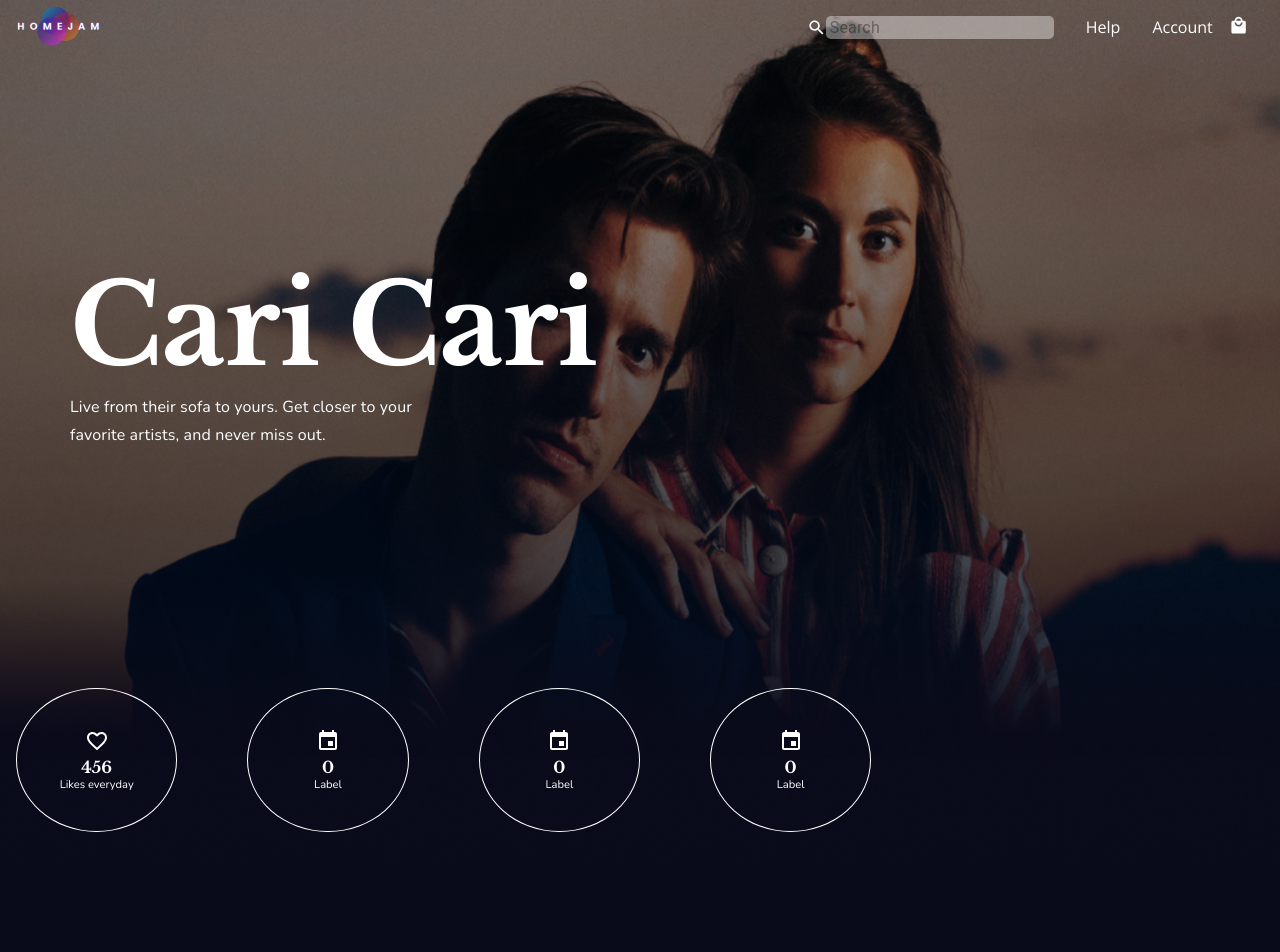
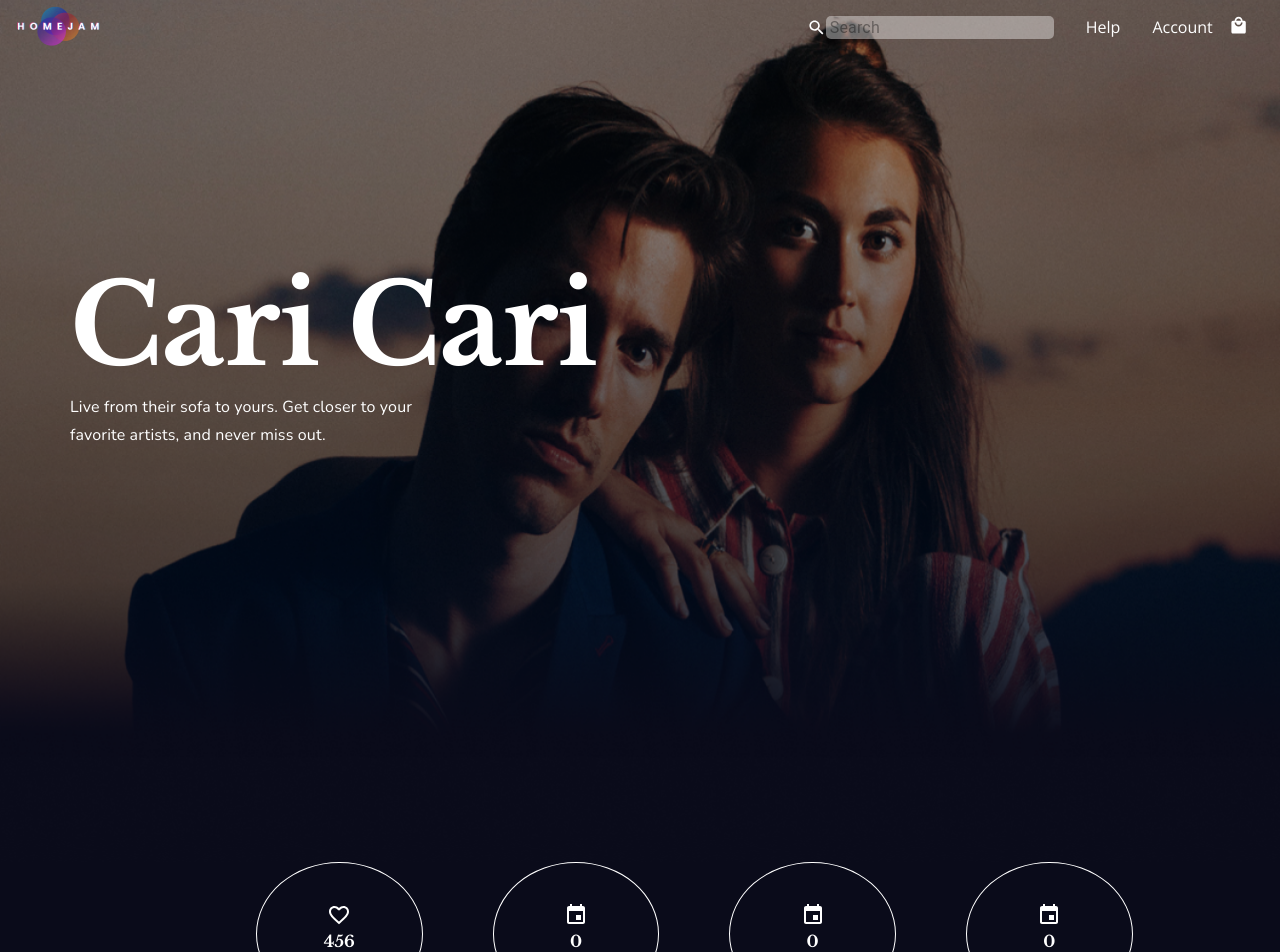
Before and after one commit to bhatshakran/caricari, a React (Create React App) app: page / in a window 1280 px wide. Shown: the top 952 px of the page. Built offline with nearby package versions, Linux system fonts and the light colour scheme; a web font is replaced by a local one.

Commit message:
added pagination icons

```diff
--- a/src/App.css
+++ b/src/App.css
@@ -16,20 +16,15 @@ a {
 .swiper-container {
 	width: 480px;
 }
+@media screen and (max-width: 640px) {
+}
 
 @media screen and (min-width: 640px) {
 	.swiper-container {
 		width: 640px;
 	}
 }
-.track {
-	width: 100%;
-	display: flex;
-	flex-direction: row;
-	justify-content: center;
-	color: '#fff';
-	padding: 0 0 0 1rem;
-}
+
 .swiper-container {
 	width: 100%;
 	height: 100%;
--- a/src/components/Banner.js
+++ b/src/components/Banner.js
@@ -3,7 +3,6 @@ import Navbar from './Navbar';
 import cari from '../images/cari.png';
 import { makeStyles } from '@material-ui/core/styles';
 import { Typography } from '@material-ui/core';
-import GestureCarousel from './GestureCarousel';
 
 const useStyles = makeStyles(theme => ({
 	banner: {
@@ -71,7 +70,6 @@ const Banner = () => {
 						and never miss out.
 					</Typography>
 				</div>
-				<GestureCarousel />
 			</div>
 		</>
 	);
--- a/src/components/GestureCarousel.js
+++ b/src/components/GestureCarousel.js
@@ -7,8 +7,18 @@ import 'swiper/swiper.scss';
 
 const useStyles = makeStyles(theme => ({
 	circleHolder: {
+		background: '#0A0B1A',
+		width: '100%',
+		height: '200px',
+		position: 'relative',
+		overflow: 'hidden',
+	},
+	wrapper: {
+		width: '100%',
 		position: 'absolute',
-		bottom: '30px',
+		left: '20%',
+		top: '0',
+		height: '100%',
 	},
 	cardItem: {
 		width: '144px',
@@ -33,13 +43,14 @@ const useStyles = makeStyles(theme => ({
 		fontFamily: 'Nunito',
 	},
 }));
+
 const GestureCarousel = () => {
 	const classes = useStyles();
 
 	return (
 		<div className={`gesture-carousel ${classes.circleHolder}`}>
 			<Swiper
-				className='track swiper-container'
+				className={` ${classes.wrapper} swiper-container`}
 				spaceBetween={70}
 				breakpoints={{
 					// when window width is >= 640px
--- a/src/pages/Home.js
+++ b/src/pages/Home.js
@@ -2,11 +2,13 @@ import React from 'react';
 import Banner from '../components/Banner';
 import Shows from '../components/Shows';
 import Reviews from '../components/Reviews';
+import GestureCarousel from '../components/GestureCarousel';
 
 const Home = () => {
 	return (
 		<>
 			<Banner />
+			<GestureCarousel />
 			<Shows />
 			<Reviews />
 		</>
```
